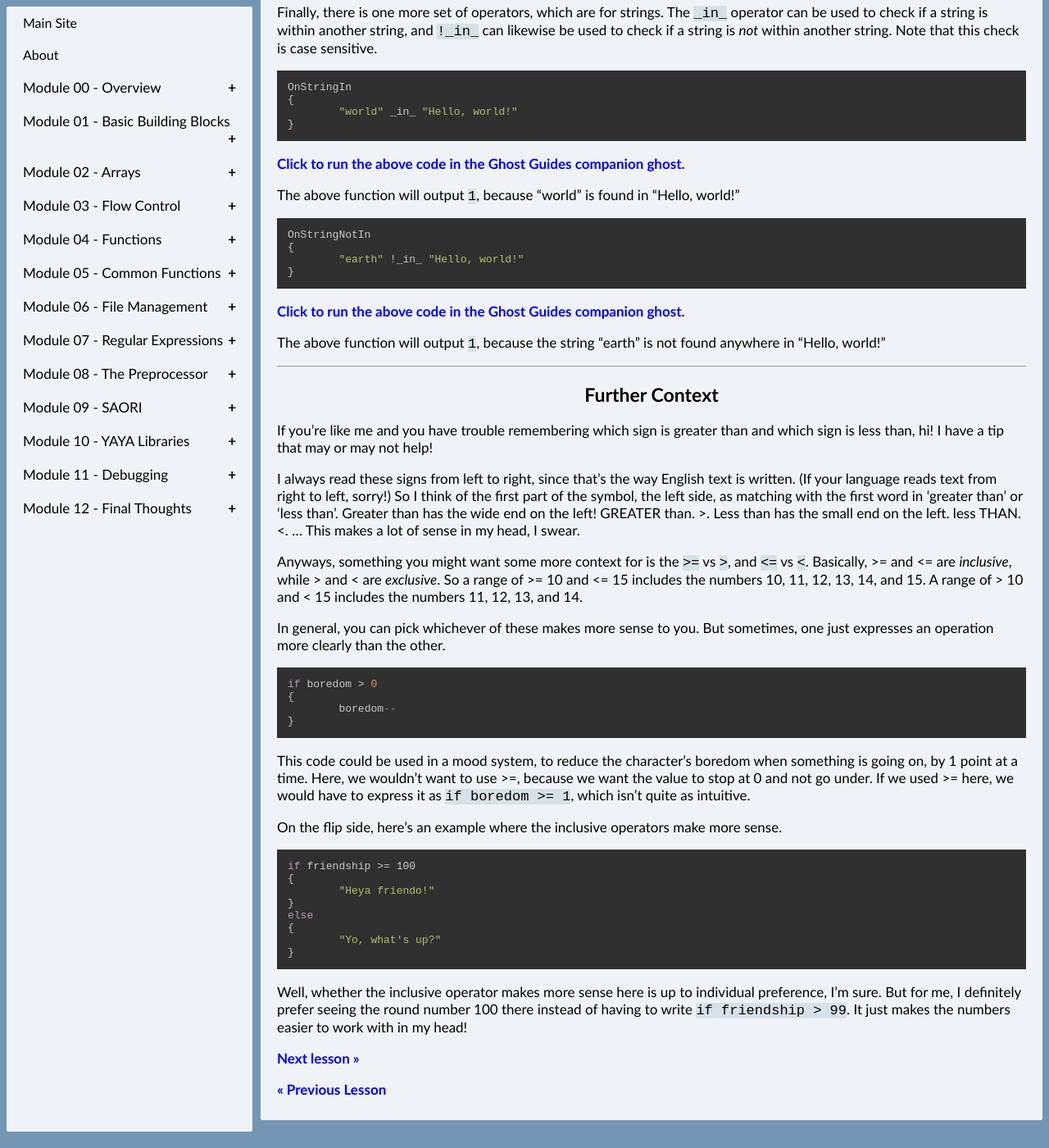
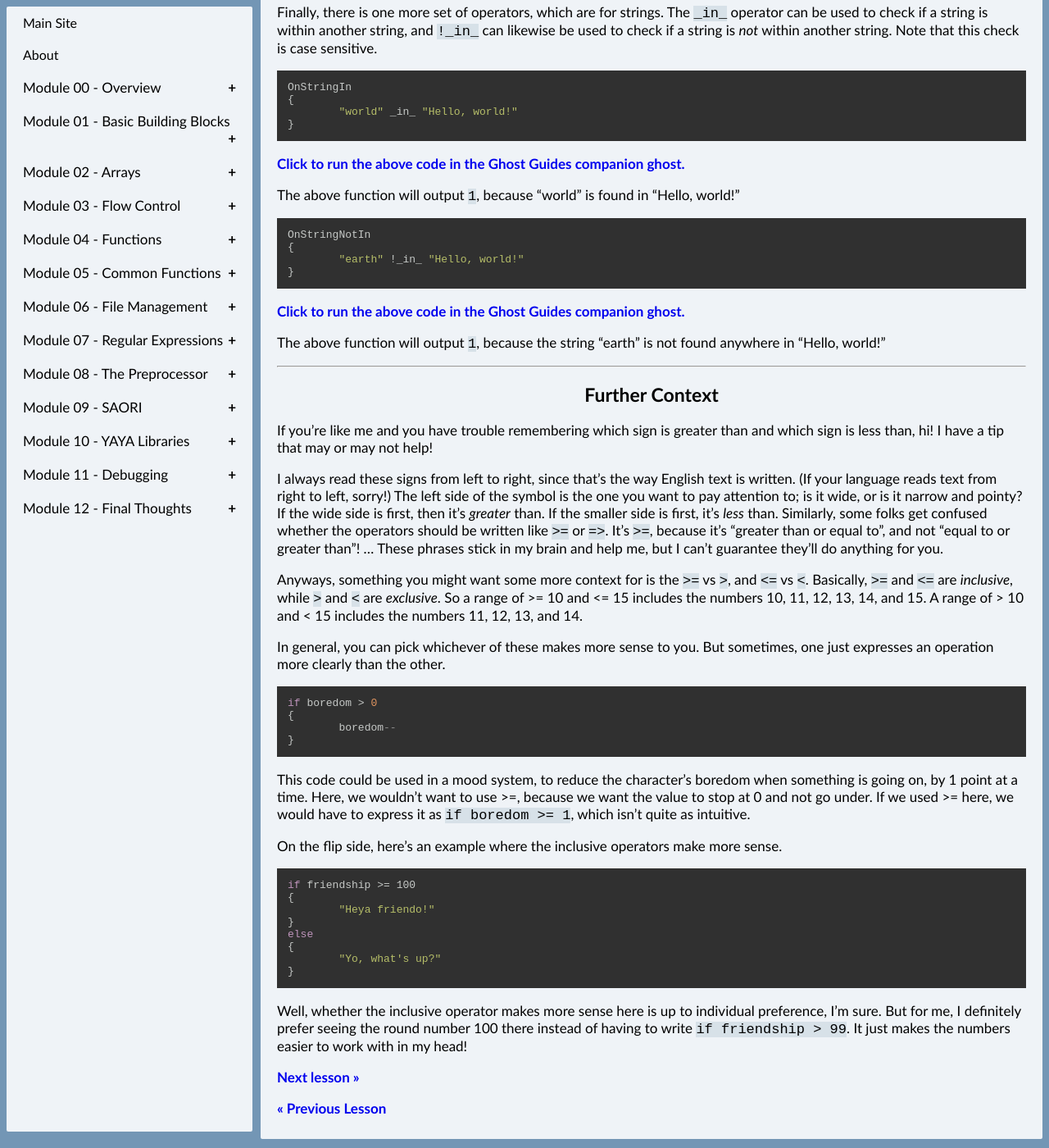
Before and after one commit to Zichqec/YAYA_Fundamentals, a Jekyll site: the page built from module_01_basic_building_blocks/07_comparisons.md, in a window 1280 px wide and 1400 px high, scrolled down 1895 px. Shown: the whole window at 82% size. Built offline with Jekyll 4.4.1, drawn with Linux system fonts in a browser that asks for light colours; our own code applies the rules of GitHub Pages for plain Markdown files.

Commit message:
Small fixes

```diff
--- a/module_01_basic_building_blocks/07_comparisons.md
+++ b/module_01_basic_building_blocks/07_comparisons.md
@@ -125,9 +125,9 @@ The above function will output `1`, because the string "earth" is not found anyw
 
 If you're like me and you have trouble remembering which sign is greater than and which sign is less than, hi! I have a tip that may or may not help!
 
-I always read these signs from left to right, since that's the way English text is written. (If your language reads text from right to left, sorry!) So I think of the first part of the symbol, the left side, as matching with the first word in 'greater than' or 'less than'. Greater than has the wide end on the left! GREATER than. >. Less than has the small end on the left. less THAN. <. ... This makes a lot of sense in my head, I swear.
+I always read these signs from left to right, since that's the way English text is written. (If your language reads text from right to left, sorry!) The left side of the symbol is the one you want to pay attention to; is it wide, or is it narrow and pointy? If the wide side is first, then it's *greater* than. If the smaller side is first, it's *less* than. Similarly, some folks get confused whether the operators should be written like `>=` or `=>`. It's `>=`, because it's "greater than or equal to", and not "equal to or greater than"! ... These phrases stick in my brain and help me, but I can't guarantee they'll do anything for you.
 
-Anyways, something you might want some more context for is the `>=` vs `>`, and `<=` vs `<`. Basically, >= and <= are *inclusive*, while > and < are *exclusive*. So a range of >= 10 and <= 15 includes the numbers 10, 11, 12, 13, 14, and 15. A range of > 10 and < 15 includes the numbers 11, 12, 13, and 14.
+Anyways, something you might want some more context for is the `>=` vs `>`, and `<=` vs `<`. Basically, `>=` and `<=` are *inclusive*, while `>` and `<` are *exclusive*. So a range of >= 10 and <= 15 includes the numbers 10, 11, 12, 13, 14, and 15. A range of > 10 and < 15 includes the numbers 11, 12, 13, and 14.
 
 In general, you can pick whichever of these makes more sense to you. But sometimes, one just expresses an operation more clearly than the other.
 
--- a/style.css
+++ b/style.css
@@ -52,6 +52,11 @@ h2
 }
 
 h3
+{
+	font-family: 'Calibri', sans-serif;
+}
+
+li
 {
 	font-family: 'Calibri', sans-serif;
 }
```
Also changed, not shown: README.md (+1 -1 lines).
